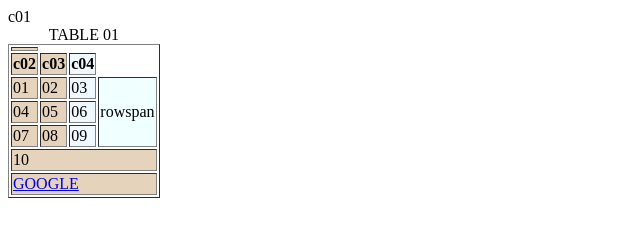
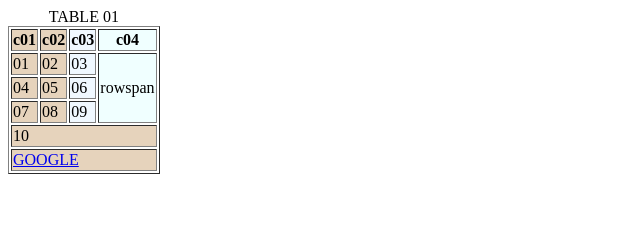
Before and after one commit to kwongjoe06/hw, a plain HTML site: page exe007/index.html in a window 1280 px wide. Shown: the whole page, without its empty margins (0-640 px from the left). Drawn offline with Linux system fonts and the light colour scheme.

Commit message:
Update index.html

```diff
--- a/exe007/index.html
+++ b/exe007/index.html
@@ -14,7 +14,7 @@
             <col style="background-color: azure;">
             </colgroup>
         <thead>
-            <th></th>c01</tr><th>c02</th><th>c03</th><th>c04</th></tr>
+            <tr><th>c01</th><th>c02</th><th>c03</th><th>c04</th></tr>
         </thead>
         <tbody>
              <tr><td>01</td><td>02</td><td>03</td><td rowspan="3">rowspan</td></tr>
```
